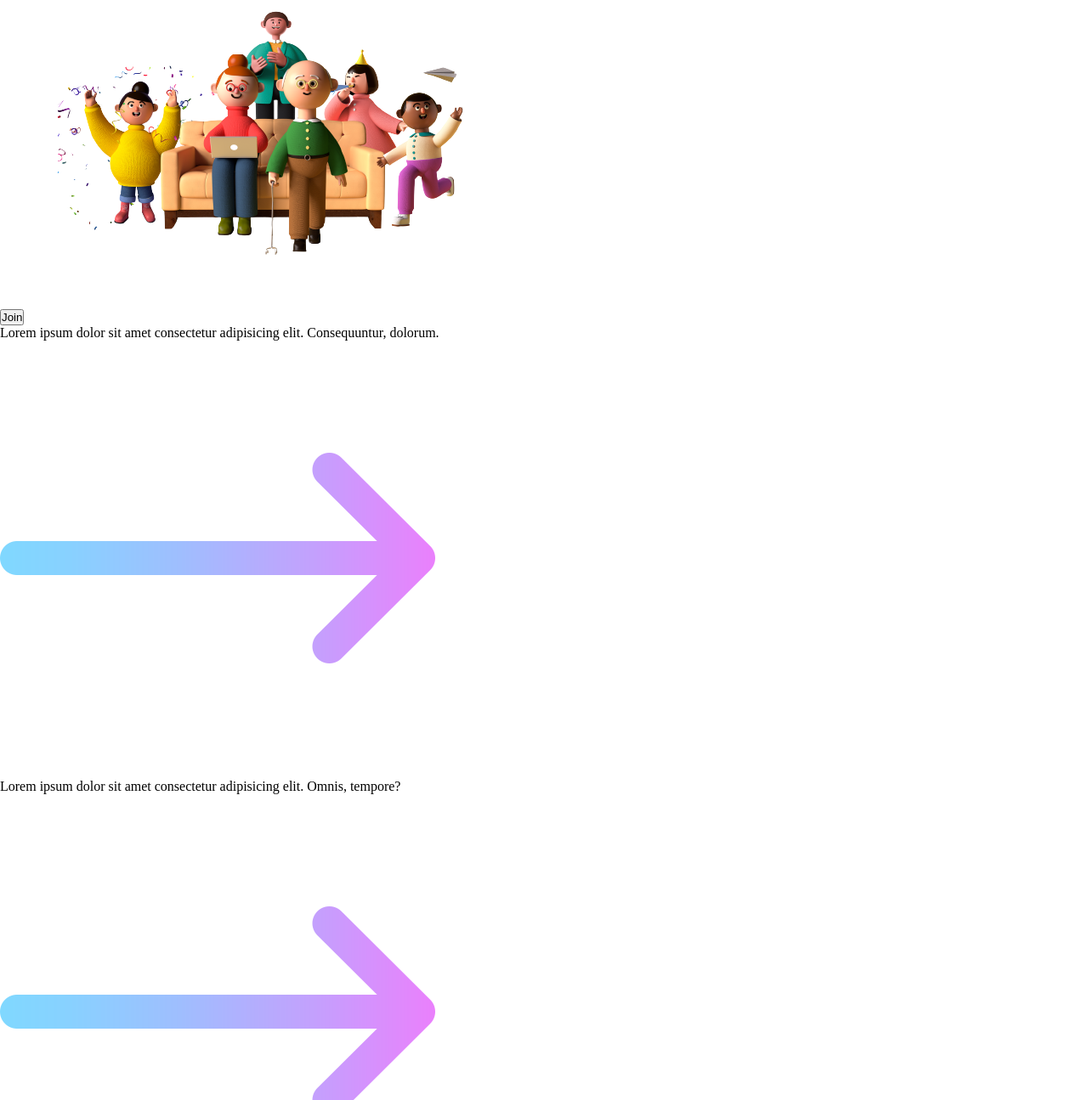
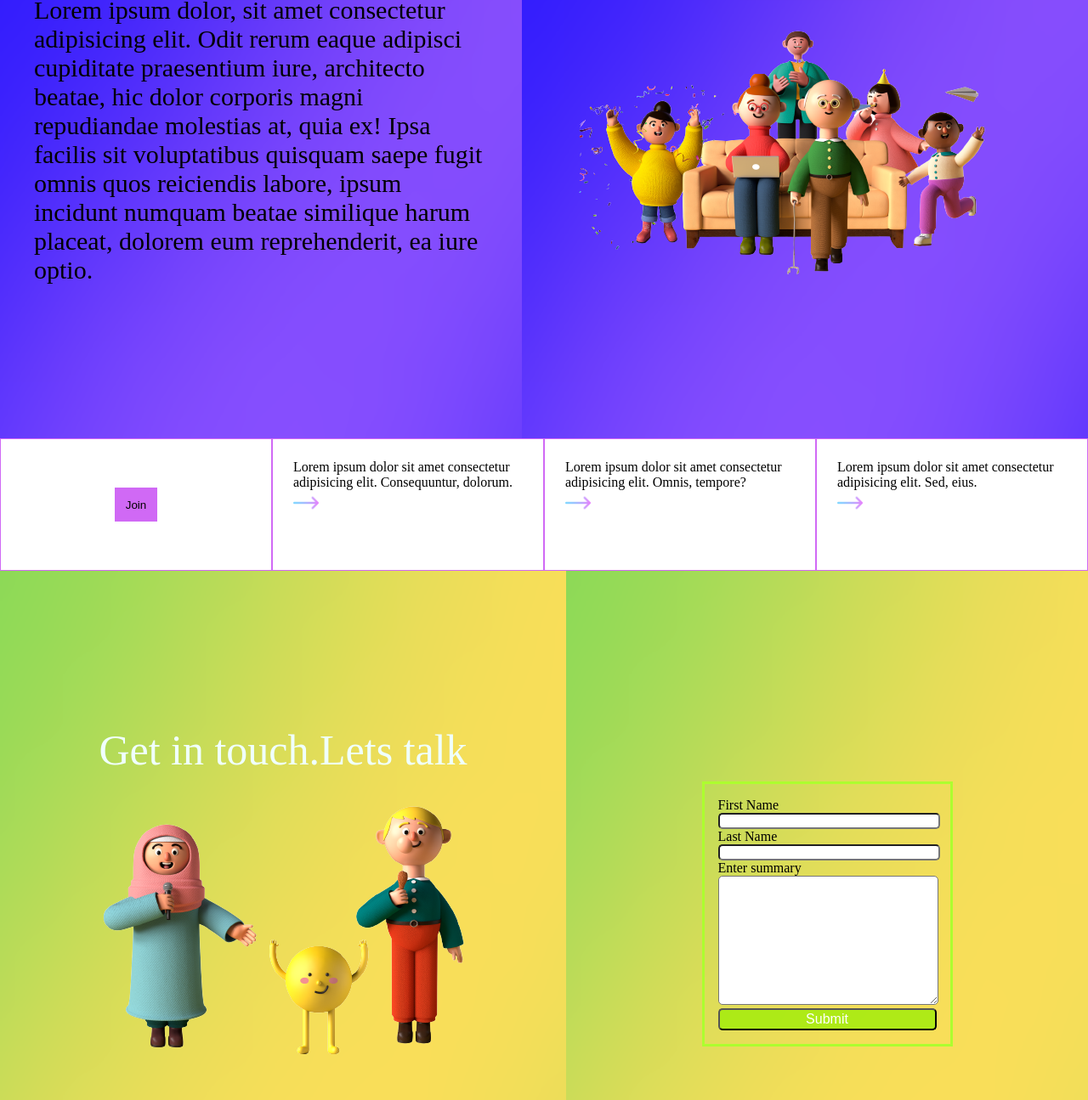
Before and after one commit to Meghasyam1/Family_project, a plain HTML site: page index.html in a window 1280 px wide. Shown: the part 124-1419 px from the top of the page at 85% size. Drawn offline with Linux system fonts and the light colour scheme.

Commit message:
desktop view also added

```diff
--- a/index.html
+++ b/index.html
@@ -10,7 +10,7 @@
 <body>
     <div class="up">
         <div class="left">
-            <h1><span>Hello</span> //comment added
+            <h1><span>Hello</span>
             <br>
             Welcome to this page
             </h1>
@@ -46,16 +46,19 @@
             </div>
         </div>
         <div class="second">
+            <div class="form">
             <form>
             <label for="fname">First Name</label><br>
             <input type="text" id="fname" name="fname"><br>
             <label for="lname">Last Name</label><br>
             <input type="text" id="lname" name="lname"><br>
             <label for="text">Enter summary</label><br>
+            <form>
             <textarea name="text" id="text" cols="30" rows="10"></textarea><br>
             <input type="submit" id="sub_button">
             </form>
         </div>
         </div>
+    </div>
 </body>
 </html>
--- a/style.css
+++ b/style.css
@@ -2,41 +2,22 @@
     margin:0;
     padding:0;
 }
-@media (max-width:600px) {
-
+/* Applied for both views */
+.down img{
+    height: 30px;
+    width: 30px;
+}
 .up .left{
     padding: 2.5rem;
     background: url(./photos/glass_violet.png);
     background-size: cover;
 }
-.left p{
-    margin-top: 1.5rem;
-}
-.left h1 span{
-    font-size: 3rem;
-    color: whitesmoke;
-}
-.left p{
-    color: lightblue;
-}
-.right{
-    height: 50vh;
+.up .right{
     display: flex;
     align-items: center;
+    text-align: center;
     background: url(./photos/glass_violet.png);
     background-size: cover;
-}
-.right img{
-    height: auto;
-    width: 100%;
-}
-.down{
-    display: grid;
-    grid-template-columns: repeat(2,1fr);
-}
-.down img{
-    height: 30px;
-    width: 30px;
 }
 .box1{
     display: flex;
@@ -52,10 +33,47 @@
     padding: 1.5rem;
     border: 1px solid  rgb(208, 105, 245);
 }
-/* last section */
 .first{
     background: url(./photos/glass_yellow.png);
     background-size: cover;
+}
+.second form{
+    margin-top: 0.5rem;
+    padding: 1rem;
+    border: 3px solid greenyellow;
+}
+.second input,textarea{
+    width: 100%;
+    border-radius: 5px;
+}
+#sub_button{
+    background-color: rgba(166, 236, 15, 0.884);
+    color: white;
+    padding: 0.1rem;
+    font-size: 1rem;
+    width: 100%;
+}
+@media (max-width:600px) {
+
+
+.left p{
+    margin-top: 1.5rem;
+}
+.left h1 span{
+    font-size: 3rem;
+    color: whitesmoke;
+}
+.left p{
+    color: lightblue;
+}
+
+.right img{
+    height: auto;
+    width: 100%;
+}
+.down{
+    display: grid;
+    grid-template-columns: repeat(2,1fr);
 }
 .first span{
     color: white;
@@ -69,28 +87,65 @@
     height: 50vh;
     text-align: center;
     align-items: center;
-    /* background: url(./photos/glass_yellow.png);
-    background-size: cover; */
+
 }
 .next .first img{
     width: 100%;
     height: auto;
 }
-/* form styling */
-.second form{
-    margin-top: 0.5rem;
-    padding: 0.5rem;
-    border: 3px solid greenyellow;
+
 }
-.second input,textarea{
-    width: 100%;
-    border-radius: 5px;
+@media (min-width:601px){
+    .up .left{
+        padding: 2.5rem;
+        background: url(./photos/glass_violet.png);
+        background-size: cover;
+    }
+    .up .right{
+        display: flex;
+        align-items: center;
+        background: url(./photos/glass_violet.png);
+        background-size: cover;
+    }
+    .up{
+        display: flex;
+        height: 80vh;
+    }
+    .down{
+        display: flex;
+        height: 19.5vh;
+    }
+    .box{
+        width: 500px;
+    }
+    .left p{
+        font-size: 30px;
+        margin-top: 5px;
+    }
+    .next{
+        display: flex;
+        height: 100vh;
+    }
+    .next .first{
+        display: flex;
+        flex-direction: column;
+        justify-content: center;
+        align-items: center;
+        width: 100%;
+    }
+    .first span{
+        display: block;
+        font-size: 50px;
+        color:azure;
+
+    }
+    .next .second{
+        width: 100%;
+        background: url(./photos/glass_yellow.png);
+        background-size: cover;
+        display: flex;
+        align-items: center;
+        justify-content: center;
+    }
+
 }
-#sub_button{
-    background-color: rgba(166, 236, 15, 0.884);
-    color: white;
-    padding: 0.1rem;
-    font-size: 1rem;
-    width: 100%;
-}
-}
```
Lines whose indentation alone changed are shown as unchanged.
